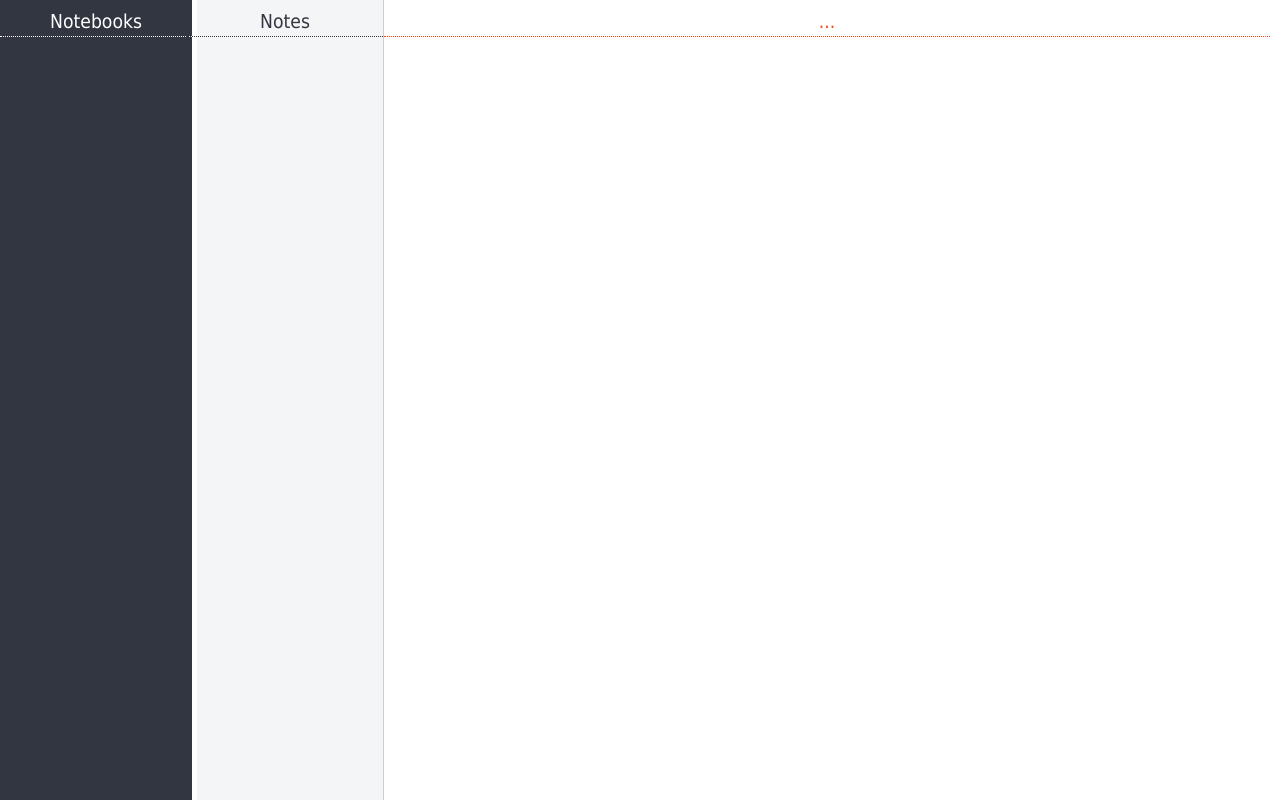
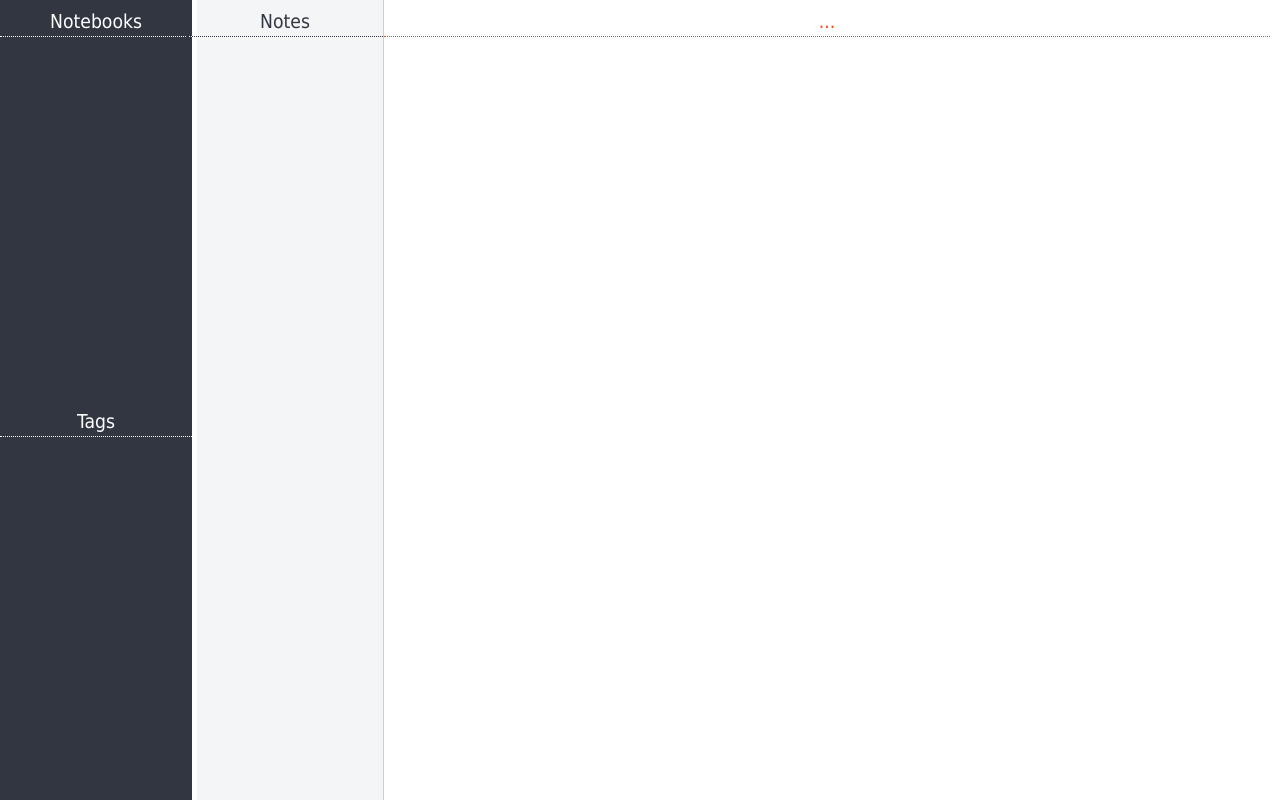
Before and after one commit to gri38/django-joplin_vieweb, a Django app: template joplin_vieweb/templates/joplinvieweb/index.html in a window 1280 px wide. Run offline with Django 3.2, Linux system fonts and the light colour scheme; the template is opened without the code that fills it, so the values that code supplies are empty.

Commit message:
commit before accordion. Add tags list

```diff
--- a/joplin_vieweb/static/joplinvieweb/css/joplin.css
+++ b/joplin_vieweb/static/joplinvieweb/css/joplin.css
@@ -21,13 +21,19 @@ html, body {
     color: white;
     border-bottom: 1px dotted white;
 }
-#notebooks_tree_ctn {
+#side_ctn {
     background-color: #313640;
     flex-grow: 0;
     flex-shrink: 0;
     flex-basis: calc(15vw - 10px);
     height: 100%;
     padding-left: 10px;
+    display:flex;
+    flex-direction: column;
+    align-items: stretch;
+}
+#notebooks_tree_ctn, #tags_ctn {
+    height: 50%;
 }
 #notebooks_tree {
     background-color: #313640;
--- a/joplin_vieweb/static/joplinvieweb/js/joplinvieweb.js
+++ b/joplin_vieweb/static/joplinvieweb/js/joplinvieweb.js
@@ -1,3 +1,8 @@
+function joplinvw_onload() {
+    clear_note();
+    get_notebooks_from_server();
+    get_tags_from_server();
+}
 
 function display_progress(item) {
     item.addClass("center");
@@ -50,9 +55,24 @@ function get_notebooks_from_server() {
   });
 }
 
-function joplinvw_onload() {
-    clear_note();
-    get_notebooks_from_server();
+function display_tags(data) {
+    clear_progress($("#tags"));
+    $("#tags").html(data);
+}
+
+function get_tags_from_server() {
+    display_progress($("#tags"));
+    $.get(
+    '/joplin/tags/',
+    display_tags
+    )  .fail(function() {
+        clear_progress($("#tags"));
+        console.log("error while getting tags ");
+        $.get(
+        '/joplin/tags_error/',
+        function(data) {$("#tags").html(data);}
+        )
+  });
 }
 
 function display_notebook_notes(data) {
--- a/joplin_vieweb/templates/joplinvieweb/index.html
+++ b/joplin_vieweb/templates/joplinvieweb/index.html
@@ -15,9 +15,15 @@
 <body onload="joplinvw_onload();">
 
 <div id="joplin_container">
-    <div id="notebooks_tree_ctn">
-        <div class="notebook_header header">Notebooks</div>
-        <div id="notebooks_tree"></div>
+    <div id="side_ctn">
+        <div id="notebooks_tree_ctn">
+            <div class="notebook_header header">Notebooks</div>
+            <div id="notebooks_tree"></div>
+        </div>
+        <div id="tags_ctn">
+            <div class="notebook_header header">Tags</div>
+            <div id="tags"></div>
+        </div>
     </div>
     <div id="notes_list_ctn">
         <div class="notes_list_header header">Notes</div>
--- /dev/null
+++ b/joplin_vieweb/templates/joplinvieweb/tags_error.html
@@ -0,0 +1,4 @@
+<p><center><small style="color: #ff7676;">
+Error while retrieving tags.<br>
+Please try again <i onclick="get_tags_from_server();" class="fas fa-sync-alt"></i>
+<small></center></p>
--- a/joplin_vieweb/urls.py
+++ b/joplin_vieweb/urls.py
@@ -10,5 +10,7 @@ urlpatterns = [
     path('notebooks/<notebook_id>/error/', views.notebook_error, name='notebook error'),
     path('notes/<note_id>/', views.note, name='note'),
     path('note/<note_id>/error/<note_name>', views.note_error, name='note error'),
-    path('joplin_ressources/<ressource_path>', views.joplin_ressource, name='joplin ressource')
+    path('joplin_ressources/<ressource_path>', views.joplin_ressource, name='joplin ressource'),
+    path('tags_error/', views.tags_error, name='tags error'),
+    path('tags/', views.tags, name='list tags'),
 ]
```
Also changed, not shown: joplin_vieweb/joplin.py (+13 -0 lines), joplin_vieweb/templates/joplinvieweb/tags_list.html (added, +9 -0 lines), joplin_vieweb/views.py (+10 -0 lines).
